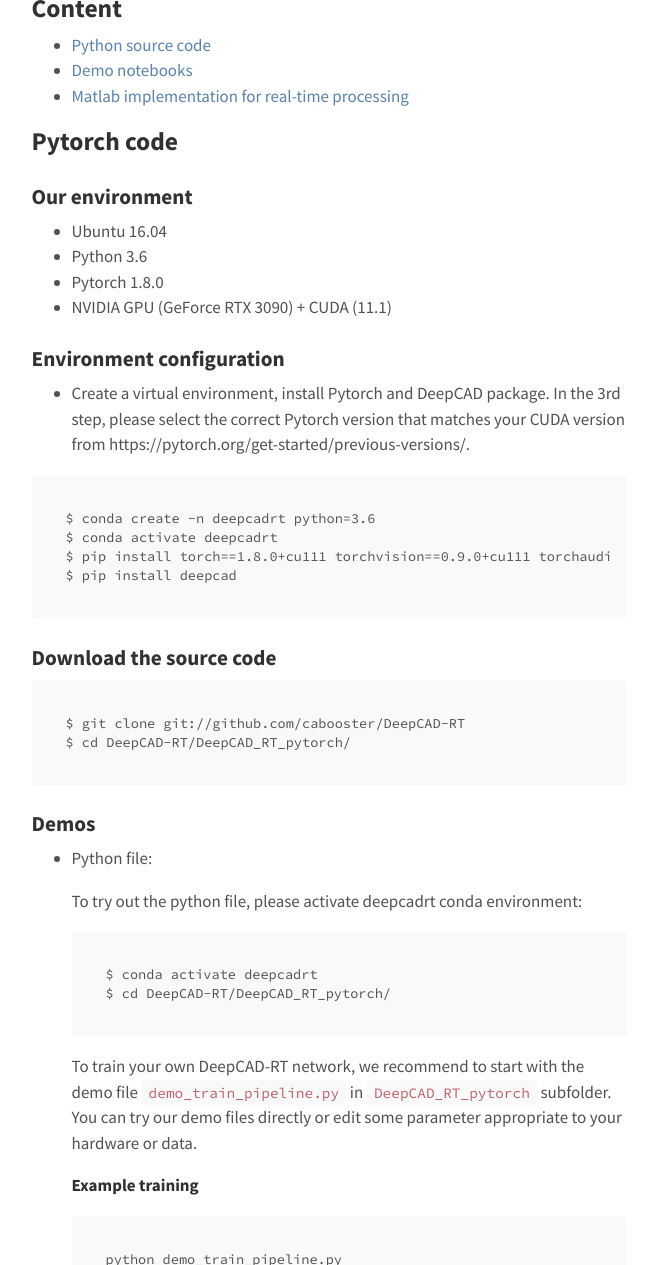
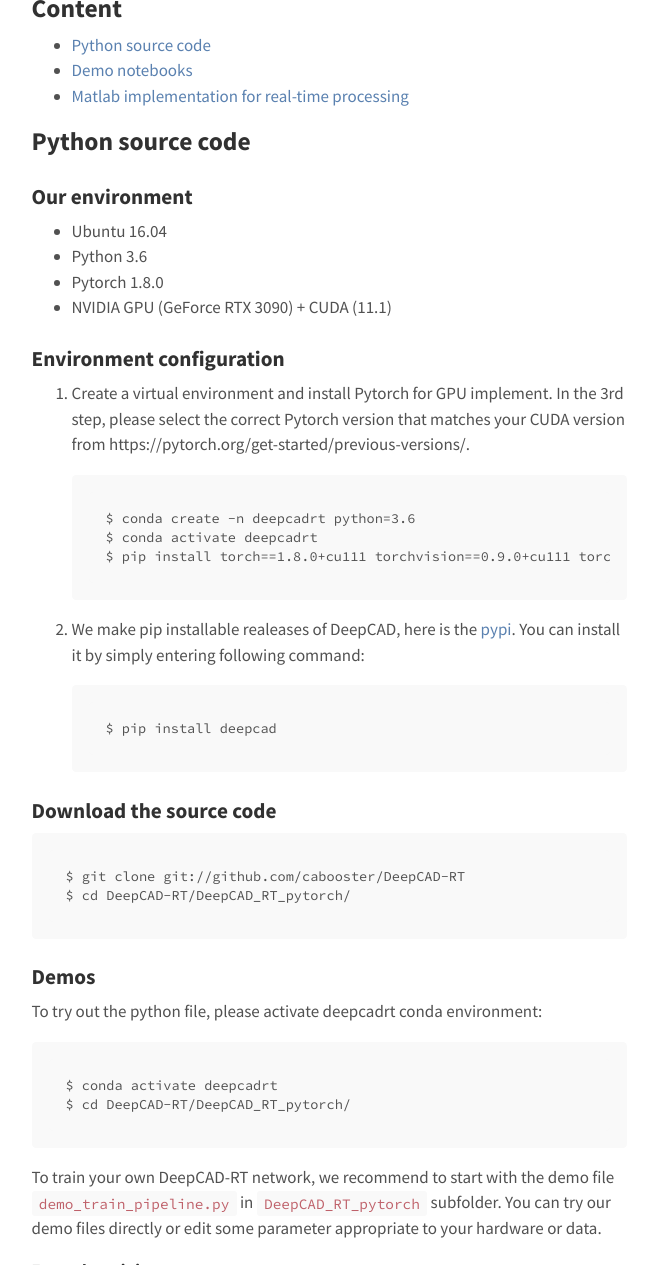
Before and after one commit to cabooster/DeepCAD-RT, a Jekyll site: the page built from Tutorial.md, in a window 1280 px wide and 1400 px high, scrolled down 510 px, cut to the strip 135-1400 px from the top of the window. Shown: the whole strip, without its empty margins (311-966 px from the left). Built offline with Jekyll 4.4.1, drawn with Linux system fonts in a browser that asks for light colours; some of the changed text lies outside the part shown.

Commit message:
Add files via upload

````diff
--- a/Tutorial.md
+++ b/Tutorial.md
@@ -11,11 +11,11 @@
 
 ## Content
 
-- [Python source code](#python-code)
-- [Demo notebooks](#python-code)
-- [Matlab implementation for real-time processing](#matlab-gui)
+- [Python source code](#python-source-code)
+- [Demo notebooks](#demo-notebooks)
+- [Matlab implementation for real-time processing](#matlab-implementation-for-real-time processing)
 
-## Pytorch code
+## Python source code
 
 ### Our environment
 
@@ -26,14 +26,19 @@
 
 ### Environment configuration
 
-* Create a virtual environment, install Pytorch and DeepCAD package. In the 3rd step, please select the correct Pytorch version that matches your CUDA version from https://pytorch.org/get-started/previous-versions/.
+1. Create a virtual environment and install Pytorch for GPU implement. In the 3rd step, please select the correct Pytorch version that matches your CUDA version from https://pytorch.org/get-started/previous-versions/.
 
-```
-$ conda create -n deepcadrt python=3.6
-$ conda activate deepcadrt
-$ pip install torch==1.8.0+cu111 torchvision==0.9.0+cu111 torchaudio==0.8.0 -f https://download.pytorch.org/whl/torch_stable.html
-$ pip install deepcad
-```
+   ```
+   $ conda create -n deepcadrt python=3.6
+   $ conda activate deepcadrt
+   $ pip install torch==1.8.0+cu111 torchvision==0.9.0+cu111 torchaudio==0.8.0 -f https://download.pytorch.org/whl/torch_stable.html
+   ```
+
+2. We make pip installable realeases of DeepCAD, here is the [pypi](https://pypi.org/project/deepcad/). You can install it by simply entering following command:
+
+   ```
+   $ pip install deepcad
+   ```
 
 ### Download the source code
 
@@ -44,28 +49,28 @@
 
 ### Demos
 
-- Python file:
+To try out the python file, please activate deepcadrt conda environment:
 
-  To try out the python file, please activate deepcadrt conda environment:
+```
+$ conda activate deepcadrt
+$ cd DeepCAD-RT/DeepCAD_RT_pytorch/
+```
 
-  ```
-  $ conda activate deepcadrt
-  $ cd DeepCAD-RT/DeepCAD_RT_pytorch/
-  ```
+To  train your own DeepCAD-RT network, we recommend to start with the demo file `demo_train_pipeline.py`  in `DeepCAD_RT_pytorch` subfolder. You can try our demo files directly or edit some parameter appropriate to your hardware or data.
 
-  To  train your own DeepCAD-RT network, we recommend to start with the demo file `demo_train_pipeline.py`  in `DeepCAD_RT_pytorch` subfolder. You can try our demo files directly or edit some parameter appropriate to your hardware or data.
+**Example training**
 
-  **Example training**
+```
+python demo_train_pipeline.py
+```
 
-  ```
-  python demo_train_pipeline.py
-  ```
+**Example testing**
 
-  **Example test**
+```
+python demo_test_pipeline.py
+```
 
-  ```
-  python demo_test_pipeline.py
-  ```
+## Demo notebooks
 
 - Jupyter notebooks:
 
@@ -81,7 +86,7 @@
 
   You can also run Cellpose in google colab with a GPU: [![Open In Colab](https://colab.research.google.com/assets/colab-badge.svg)](https://colab.research.google.com/github/STAR-811/DeepCAD-RT/blob/main/DeepCAD_RT_pytorch/notebooks/DeepCAD_RT_demo_colab.ipynb)
 
-## Matlab GUI
+## Matlab implementation for real-time processing
 
 To achieve real-time denoising during imaging process, DeepCAD-RT is implemented on GPU with Nvidia TensorRT and delicately-designed time sequence to further accelerate the inference speed and decrease memory cost. We developed a user-friendly Matlab GUI for DeepCAD-RT , which is easy to install and convenient to use (has been tested on a Windows desktop with Intel i9 CPU and 128G RAM).
 
````
Also changed, not shown: Datasets.md (+27 -24 lines).
